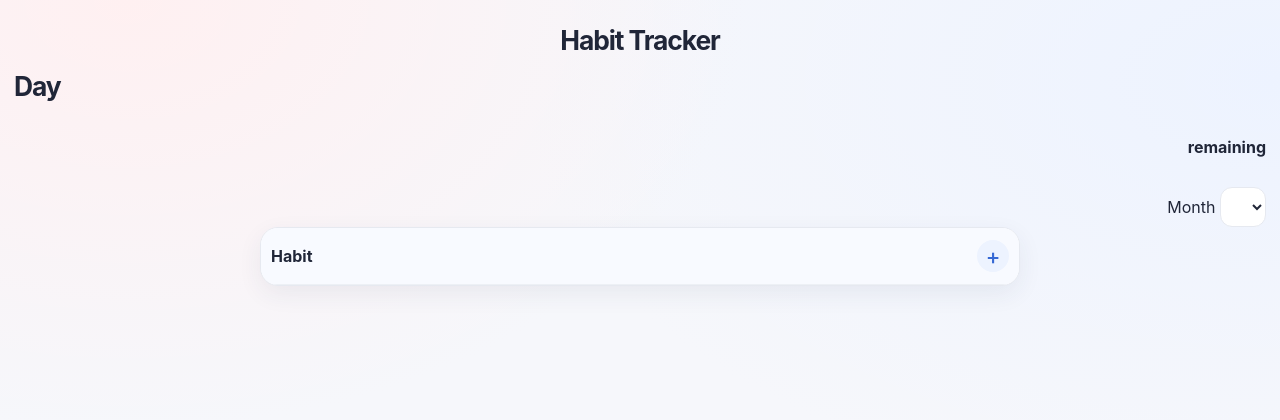
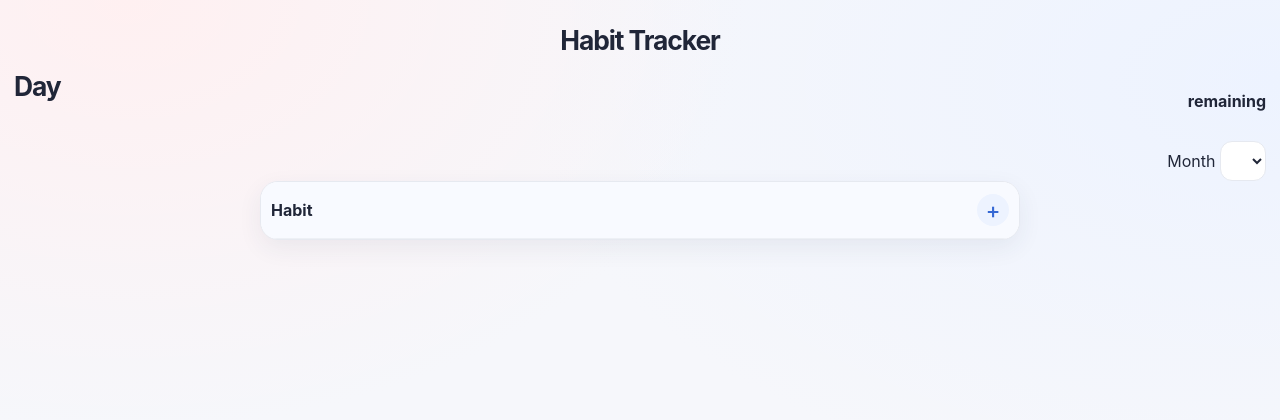
Before and after one commit to frtunee/Habit-Tracker, a Flask app: template templates/index.html in a window 1280 px wide. Shown: the top 420 px of the page. Run offline with Flask 3, Linux system fonts and the light colour scheme; the template is opened without the code that fills it, so the values that code supplies are empty; some libraries are stand-ins or nearby versions.

Commit message:
21.11.-09:53

```diff
--- a/templates/index.html
+++ b/templates/index.html
@@ -15,10 +15,12 @@
     {% if day_number is none %}
       <strong>Starting soon</strong>
     {% else %}
+    <div style="display: flex; justify-content: space-between; width: 100%;">
       <h1>Day {{ day_number }}</h1>
+      <h4><span id="countdown" data-seconds="{{ remaining_seconds }}"></span> remaining</h4>
+    </div>
     {% endif %}
 <div class="header-right">
-  <h4><span id="countdown" data-seconds="{{ remaining_seconds }}"></span> remaining</h4>
   <form method="get" class="month-picker">
     <label for="month">Month</label>
     <select id="month" name="month" onchange="this.form.submit()">
```
